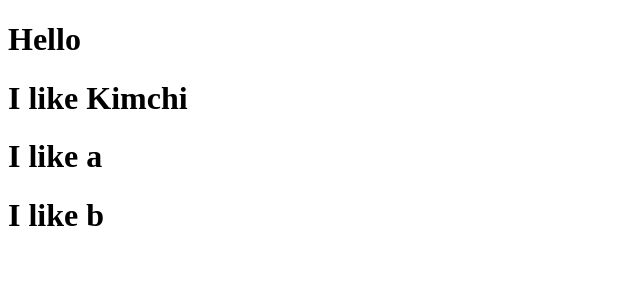
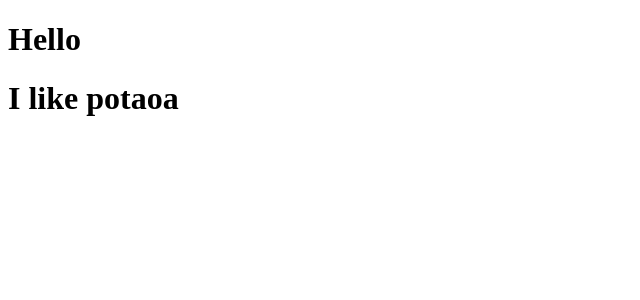
Before and after one commit to 16Yangseungho/movie_app_2021, a JavaScript app: page / in a window 1280 px wide. Shown: the top 300 px of the page, without its empty margins (0-640 px from the left). Built offline with nearby package versions, Linux system fonts and the light colour scheme.

Commit message:
prop
fav, someting, papapa 라는prop 전달

```diff
--- a/src/App.js
+++ b/src/App.js
@@ -1,17 +1,13 @@
-
 function App() {
   return (
     <div>
       <h1>Hello</h1>
-      <Food fav="Kimchi" />
-      <Food fav="a" />
-      <Food fav="b" />
+      <Food fav="kimchi" someting = {true} papapa = {['hello', 1,2, true]}/>
     </div>
-  );
+  )
 }
 
-function Food(foo){
-  const { fav } = foo
-  return <h1>I like {fav}</h1>
+function Food(){
+  return <h1>I like potaoa</h1>
 }
 export default App;
--- /dev/null
+++ b/src/Potato.js
@@ -0,0 +1,5 @@
+function Potato(bar){
+    return <h1>{bar}</h1>
+}
+
+export default Potato
```
Also changed, not shown: 1 other file (tests, documents, lock files or other folders).
